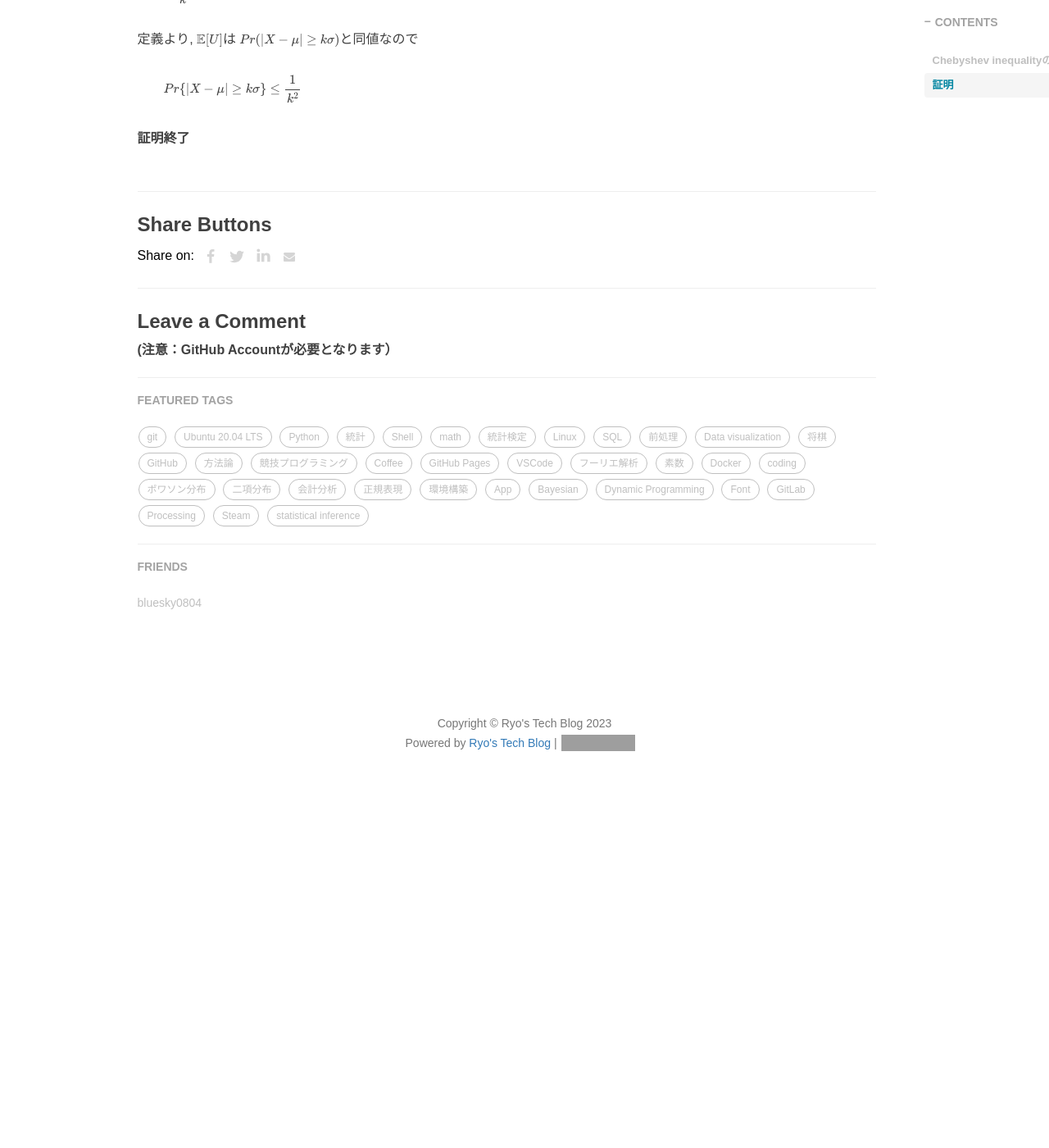
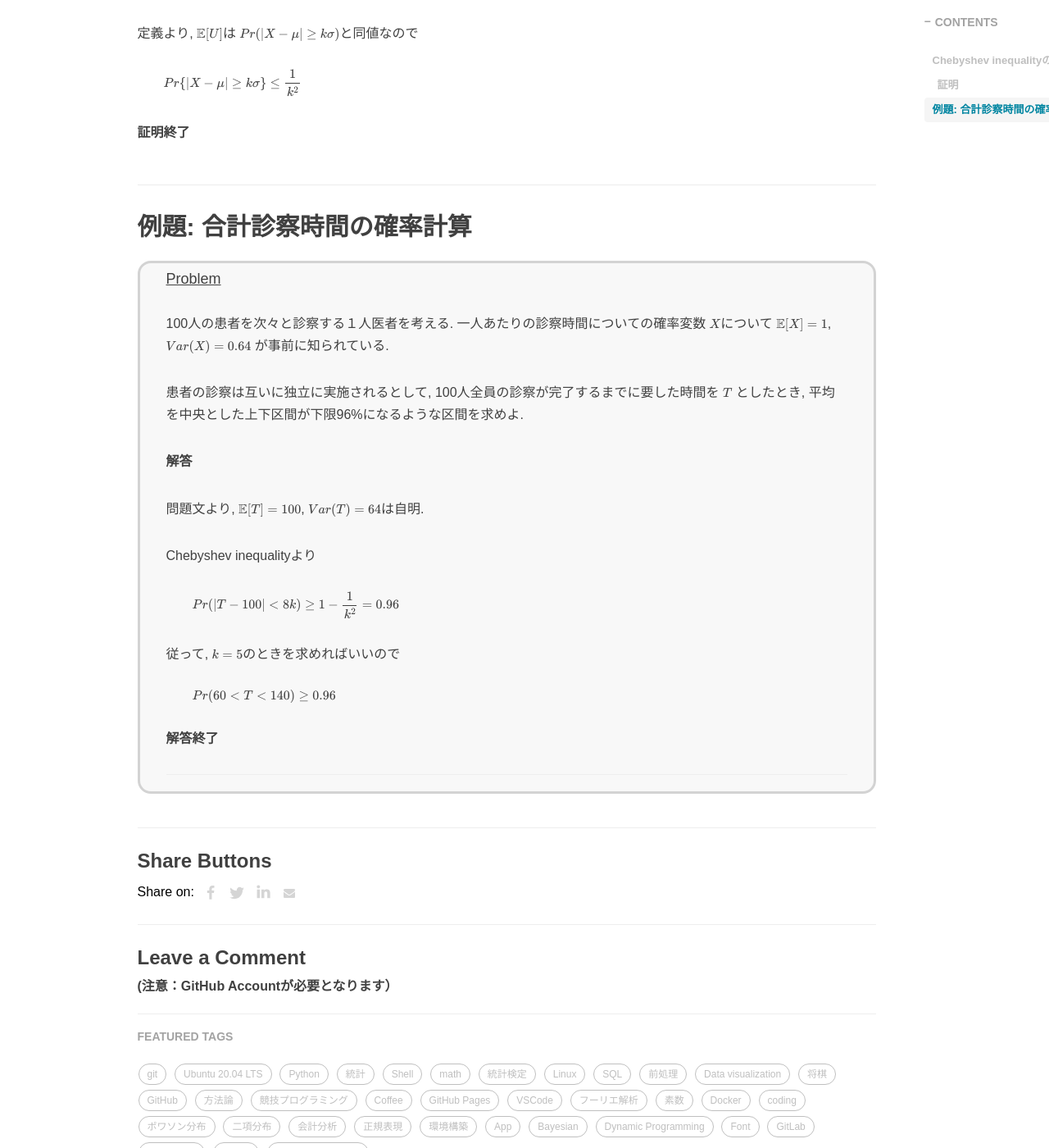
Before and after one commit to RyoNakagami/RyoNakagami.github.io, a Jekyll site: the page built from _posts/2023-02-27-chebyshev-inequality.md, in a window 1280 px wide and 1400 px high, scrolled down 1576 px. Shown: the whole window at 82% size. Built offline with Jekyll 4.4.1, drawn with Linux system fonts in a browser that asks for light colours; comment, search, counter and statistics services are not loaded; before the commit the page ends 2560 px from its top, so only the background shows below that; grey boxes are pictures that could not be loaded.

Commit message:
fix post chebyshev inequality

```diff
--- a/_posts/2023-02-27-chebyshev-inequality.md
+++ b/_posts/2023-02-27-chebyshev-inequality.md
@@ -18,7 +18,8 @@ tags:
 <!-- DON'T EDIT THIS SECTION, INSTEAD RE-RUN doctoc TO UPDATE -->
 
 - [Chebyshev inequalityの定理](#chebyshev-inequality%E3%81%AE%E5%AE%9A%E7%90%86)
-- [証明](#%E8%A8%BC%E6%98%8E)
+  - [証明](#%E8%A8%BC%E6%98%8E)
+- [例題: 合計診察時間の確率計算](#%E4%BE%8B%E9%A1%8C-%E5%90%88%E8%A8%88%E8%A8%BA%E5%AF%9F%E6%99%82%E9%96%93%E3%81%AE%E7%A2%BA%E7%8E%87%E8%A8%88%E7%AE%97)
 
 <!-- END doctoc generated TOC please keep comment here to allow auto update -->
 
@@ -41,7 +42,7 @@ $$
 
 </div>
 
-## 証明
+### 証明
 
 以下のような確率変数 $D$ を定義する
 
@@ -77,3 +78,41 @@ Pr\{|X - \mu|\geq k\sigma\} \leq \frac{1}{k^2}
 $$
 
 **証明終了**
+
+## 例題: 合計診察時間の確率計算
+
+<div style='padding-left: 2em; padding-right: 2em; border-radius: 1em; border-style:solid; border-color:#D3D3D3; background-color:#F8F8F8'>
+<p class="h4"><ins>Problem</ins></p>
+
+100人の患者を次々と診察する１人医者を考える. 一人あたりの診察時間についての確率変数 $X$について
+$\mathbb E[X] = 1$, $Var(X) = 0.64$ が事前に知られている.
+
+患者の診察は互いに独立に実施されるとして, 100人全員の診察が完了するまでに要した時間を $T$ としたとき,
+平均を中央とした上下区間が下限96%になるような区間を求めよ.
+
+
+**解答**
+
+問題文より, $\mathbb E[T] = 100$, $Var(T) = 64$は自明.
+
+Chebyshev inequalityより
+
+$$
+Pr(|T - 100|< 8k) \geq 1-\frac{1}{k^2} = 0.96
+$$
+
+従って, $k=5$のときを求めればいいので
+
+$$
+Pr(60 < T < 140) \geq 0.96
+$$
+
+
+
+
+**解答終了**
+
+---
+
+
+</div>
```
